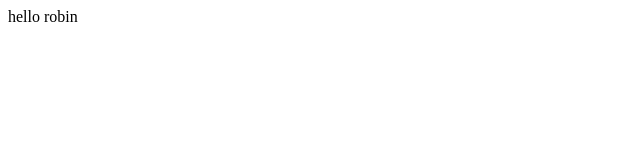
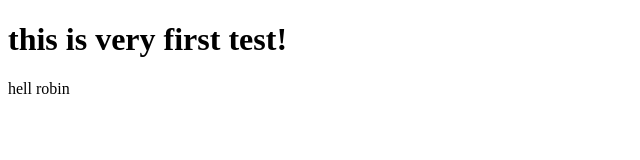
Before and after one commit to RobinYang11/git-test, a plain HTML site: page index.html in a window 1280 px wide. Shown: the whole page, without its empty margins (0-640 px from the left). Drawn offline with Linux system fonts and the light colour scheme.

Commit message:
modifed index.html

```diff
--- a/index.html
+++ b/index.html
@@ -4,6 +4,9 @@
 	<title></title>
 </head>
 <body>
-	hello robin
+	<h1>this is very first test!</h1>
+	<div>
+		hell robin
+	</div>
 </body>
 </html>
```
